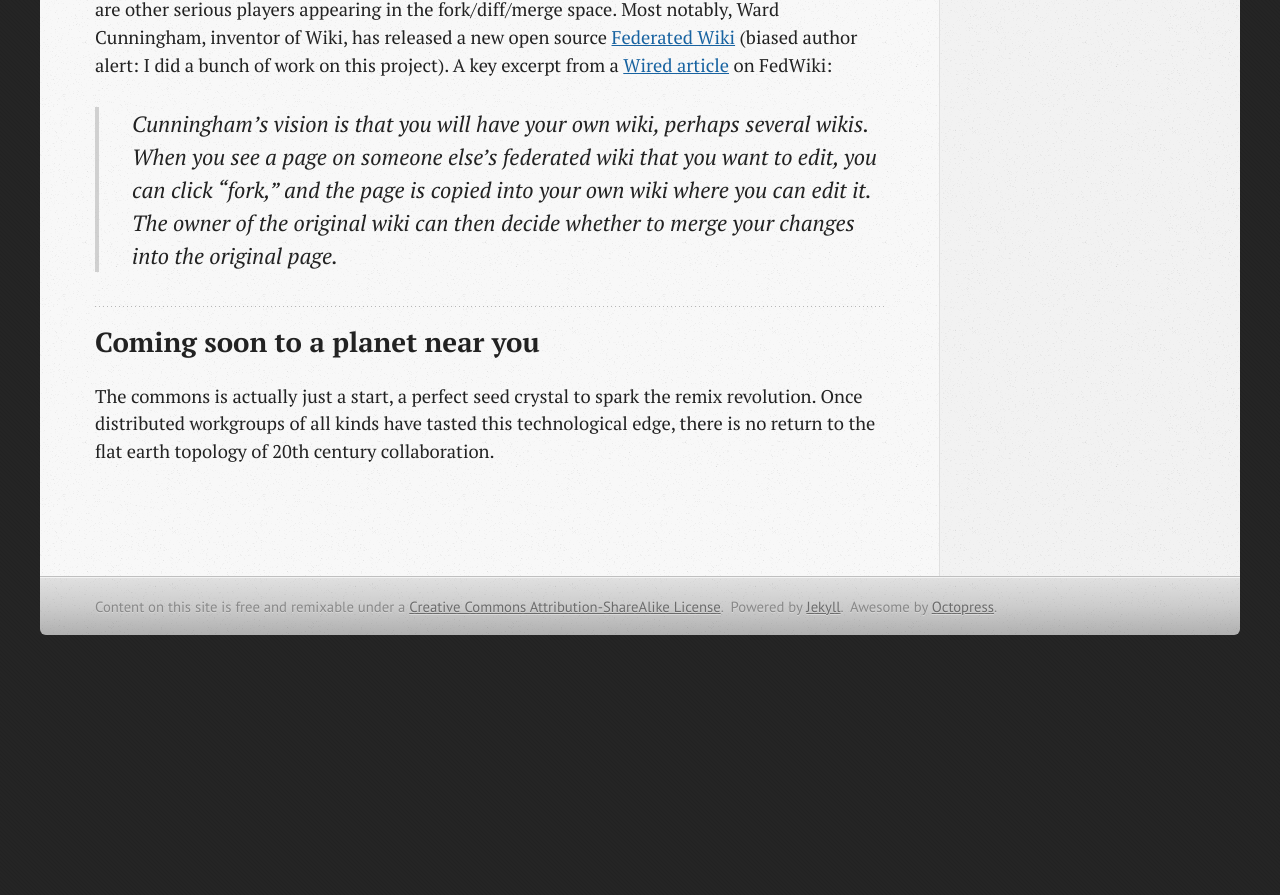
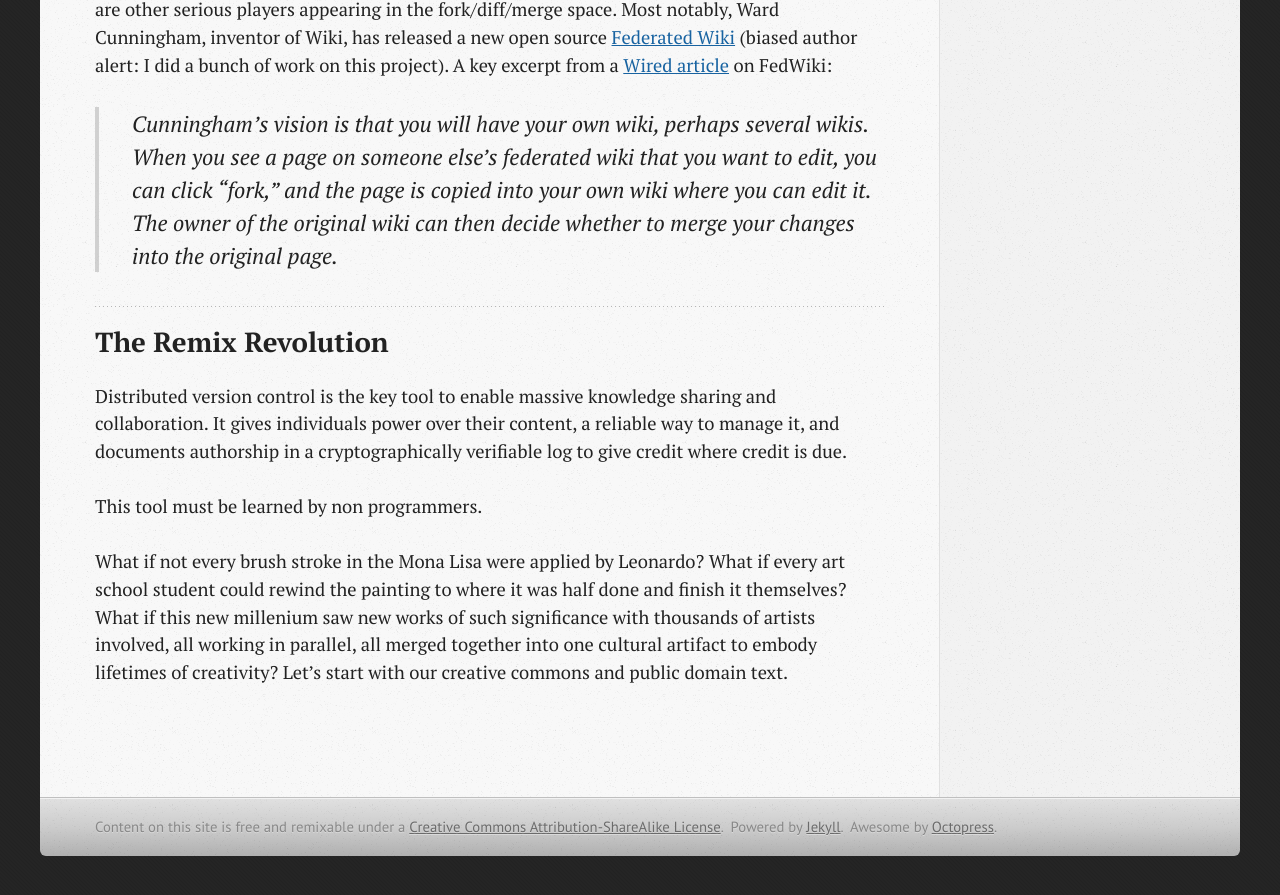
Before and after one commit to travisfw/Harlan_T_Wood, a Jekyll site: the page built from pub/What_if_We_Checked_the_Commons_into_Github/index.md, in a window 1280 px wide and 900 px high, scrolled down 1692 px. Shown: the top 895 px of the window. Built offline with Jekyll 4.4.1, drawn with Linux system fonts in a browser that asks for light colours; Markdown is read by kramdown in place of the engine named in the settings; comment, search, counter and statistics services are not loaded; before the commit the page ends 2371 px from its top, so only the background shows below that.

Commit message:
about the remix revolution

```diff
--- a/pub/What_if_We_Checked_the_Commons_into_Github/index.md
+++ b/pub/What_if_We_Checked_the_Commons_into_Github/index.md
@@ -38,6 +38,10 @@ While GitHub would love this, and is the most appropriate current platform that
 
 > Cunningham’s vision is that you will have your own wiki, perhaps several wikis. When you see a page on someone else’s federated wiki that you want to edit, you can click "fork," and the page is copied into your own wiki where you can edit it. The owner of the original wiki can then decide whether to merge your changes into the original page.
 
-## Coming soon to a planet near you
+## The Remix Revolution
 
-The commons is actually just a start, a perfect seed crystal to spark the remix revolution. Once distributed workgroups of all kinds have tasted this technological edge, there is no return to the flat earth topology of 20th century collaboration.
+Distributed version control is the key tool to enable massive knowledge sharing and collaboration. It gives individuals power over their content, a reliable way to manage it, and documents authorship in a cryptographically verifiable log to give credit where credit is due.
+
+This tool must be learned by non programmers.
+
+What if not every brush stroke in the Mona Lisa were applied by Leonardo? What if every art school student could rewind the painting to where it was half done and finish it themselves? What if this new millenium saw new works of such significance with thousands of artists involved, all working in parallel, all merged together into one cultural artifact to embody lifetimes of creativity? Let's start with our creative commons and public domain text.
```
